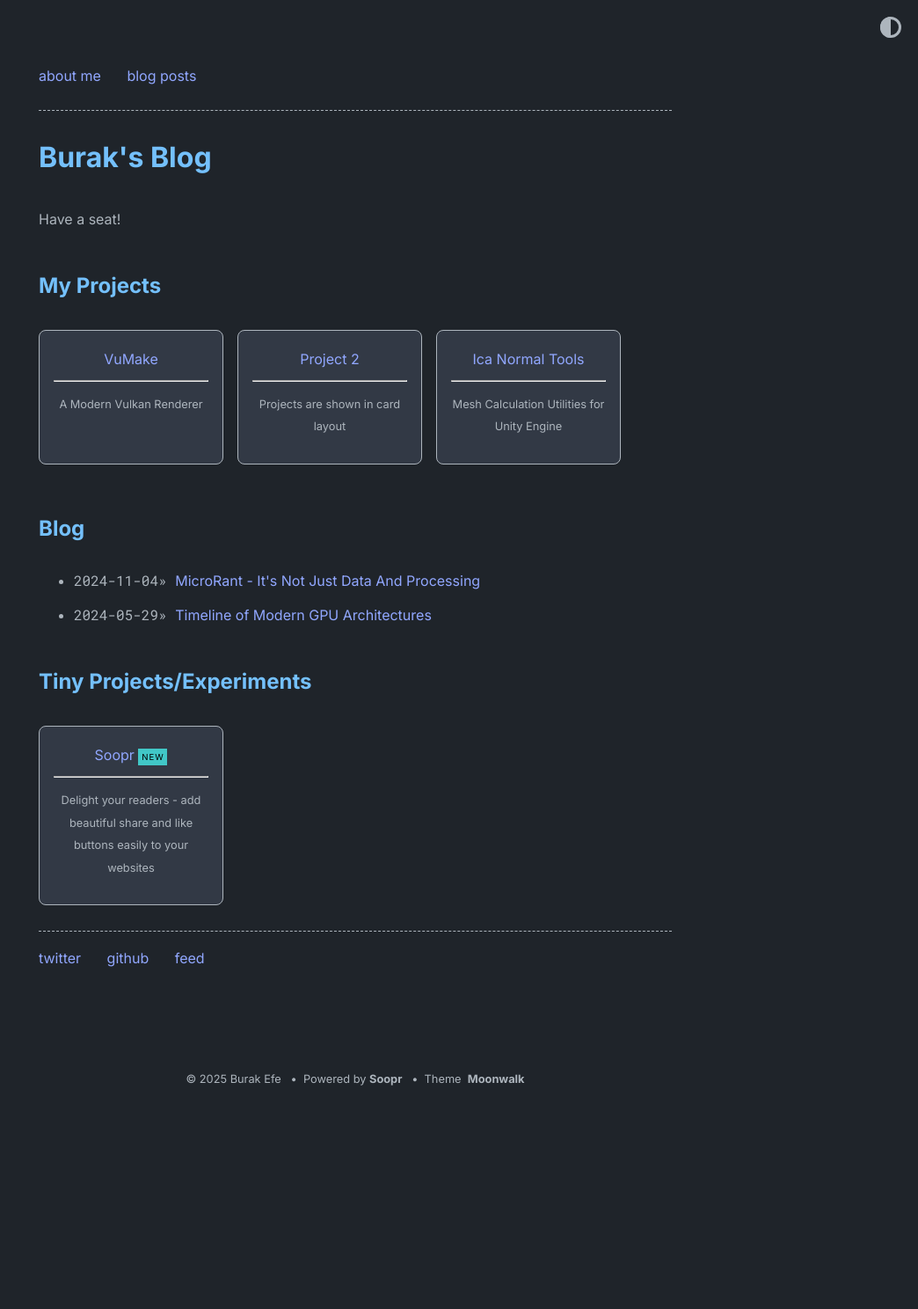
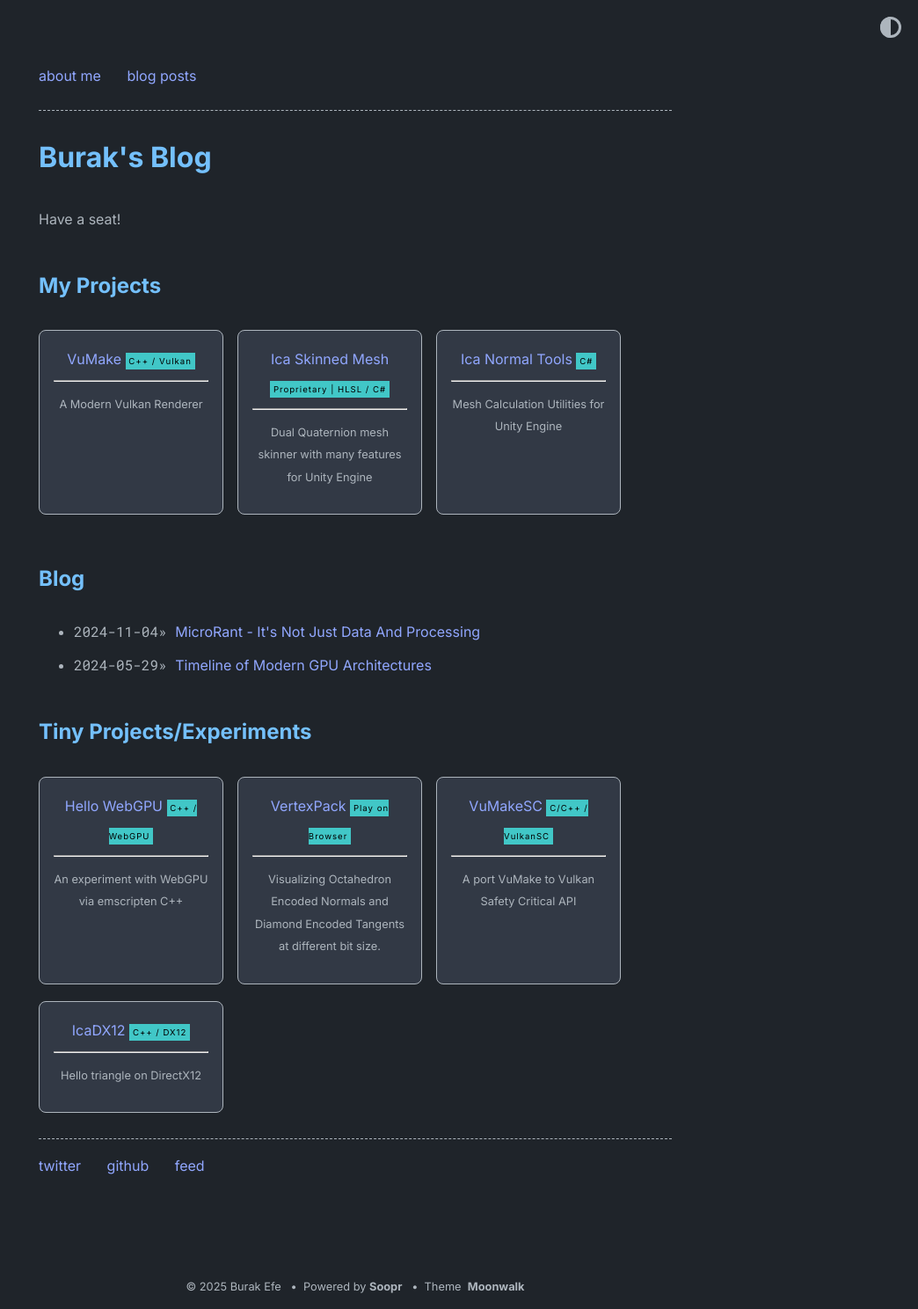
Before and after one commit to burak-efe/burak-efe.github.io, a Jekyll site: the page built from index.md, in a window 1280 px wide. Shown: the whole page at 88% size, without its empty margins (236-1280 px from the left). Built offline with Jekyll 4.4.1, drawn with Linux system fonts in a browser that asks for light colours; before the commit the page ends 1252 px from its top, so only the background shows below that.

```diff
--- a/_data/home.yml
+++ b/_data/home.yml
@@ -9,20 +9,38 @@ project_entries:
   - title: VuMake
     url: https://github.com/burak-efe/VuMake
     desc: A Modern Vulkan Renderer
+    highlight: C++ / Vulkan
 
-  - title: Project 2
-    url: overview-post
-    desc: Projects are shown in card layout
+  - title: Ica Skinned Mesh
+    url: https://assetstore.unity.com/packages/tools/animation/ica-skinned-mesh-283380
+    desc: Dual Quaternion mesh skinner with many features for Unity Engine
+    highlight: Proprietary | HLSL / C#
 
   - title: Ica Normal Tools
     url: https://github.com/burak-efe/Ica_Normal_Tools
     desc: Mesh Calculation Utilities for Unity Engine
+    highlight: C#
 
 old_project_entries:
-  - title: Soopr
-    url: https://www.soopr.co
-    desc: Delight your readers - add beautiful share and like buttons easily to your websites
-    highlight: NEW
+  - title: Hello WebGPU
+    url: https://webgpu-thingy.pages.dev/
+    desc: An experiment with WebGPU via emscripten C++
+    highlight: C++ / WebGPU
+
+  - title: VertexPack
+    url: https://ica-dev.itch.io/octahedron-encoding
+    desc: Visualizing Octahedron Encoded Normals and Diamond Encoded Tangents at different bit size.
+    highlight: Play on Browser
+
+  - title: VuMakeSC
+    url: https://github.com/burak-efe/VuMakeSC
+    desc: A port VuMake to Vulkan Safety Critical API
+    highlight: C/C++ / VulkanSC
+
+  - title: IcaDX12
+    url: https://github.com/burak-efe/IcaDx12
+    desc: Hello triangle on DirectX12
+    highlight: C++ / DX12
 
 footer_entries:
   - title: twitter
```
Also changed, not shown: about.md (+8 -2 lines).
